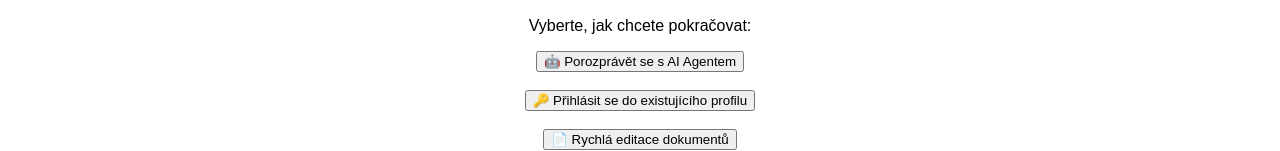
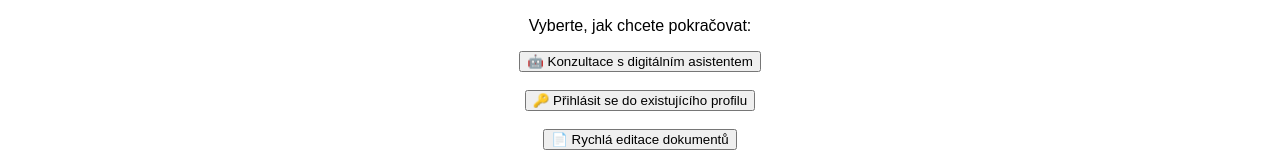
Before and after one commit to lubor-fedak/legacyguard-wireframe, a plain HTML site: page index.html in a window 1280 px wide. Shown: the part 167-318 px from the top of the page. Drawn offline with Linux system fonts and the light colour scheme.

Commit message:
Add files via upload

```diff
--- a/index.html
+++ b/index.html
@@ -14,7 +14,7 @@
   <p>Vyberte, jak chcete pokračovat:</p>
 
   <!-- AI Agent rozhovor -->
-  <a href="chat.html"><button>🤖 Porozprávět se s AI Agentem</button></a><br><br>
+  <a href="chat.html"><button>🤖 Konzultace s digitálním asistentem</button></a><br><br>
 
   <!-- Prihlásenie existujúceho používateľa -->
   <a href="dashboard.html"><button>🔑 Přihlásit se do existujícího profilu</button></a><br><br>
```
